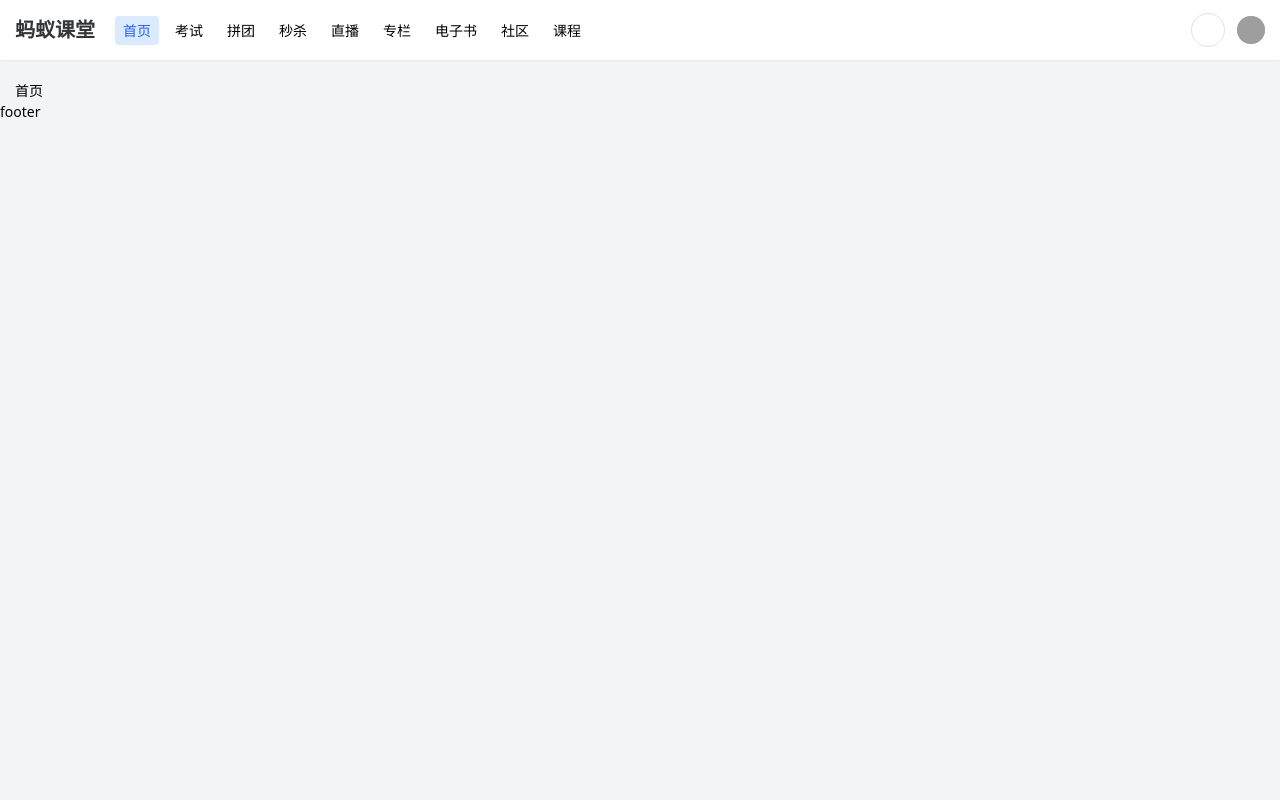
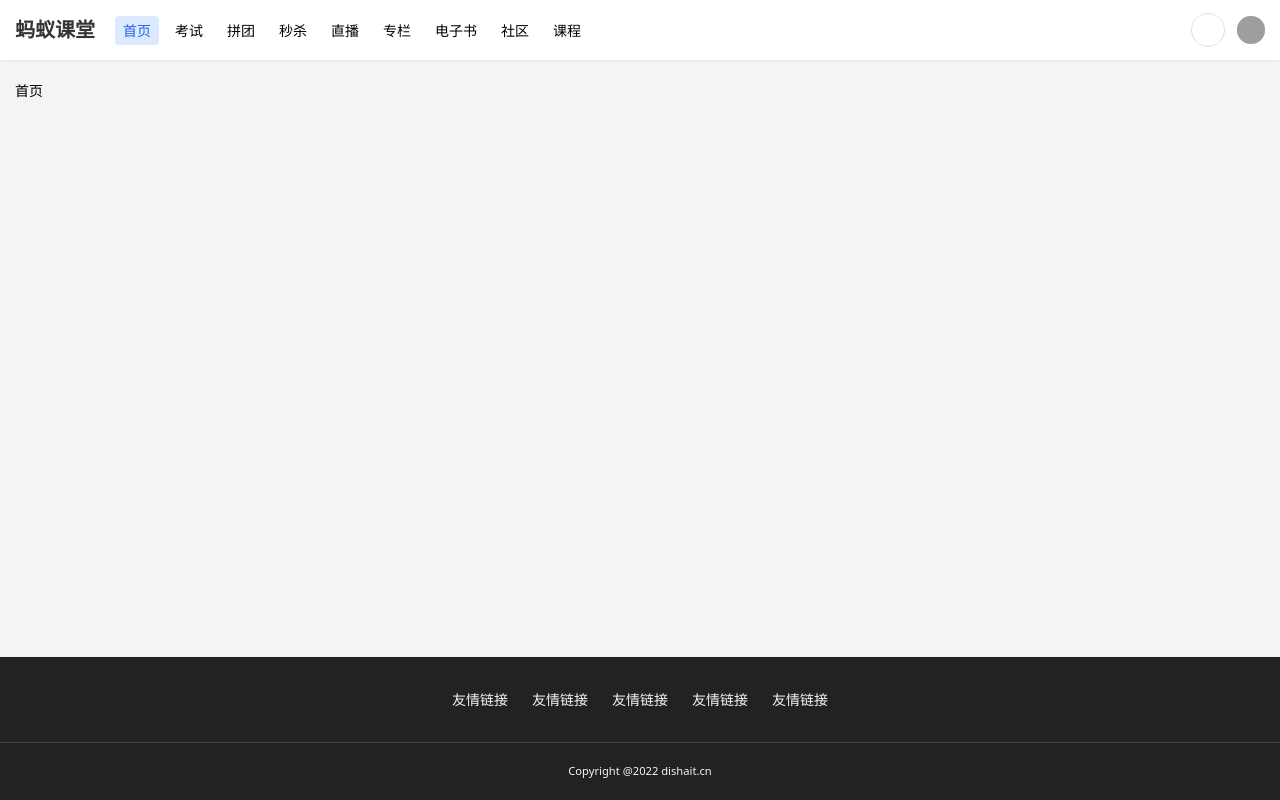
Before and after one commit to Lau225/nuxt-edu, a Nuxt app: page / in a window 1280 px wide. Built offline with nearby package versions, Linux system fonts and the light colour scheme; grey boxes are pictures that could not be loaded; some icons are missing.

Commit message:
公共底部开发

```diff
--- a/components/PageFooter.vue
+++ b/components/PageFooter.vue
@@ -1,6 +1,15 @@
 <template>
-  <div>
-    footer
+  <div class="mt-auto bg-dark-400 text-gray-100">
+    <div class="flex items-center justify-center py-5">
+        <a href="#" v-for="i in 5" :key="i" class="p-3">
+          友情链接
+        </a>
+    </div>
+    <div class="container border-t border-gray-700 flex items-center justify-center py-5">
+      <small>
+        Copyright @2022 dishait.cn
+      </small>
+    </div>
   </div>
 </template>
 
```
